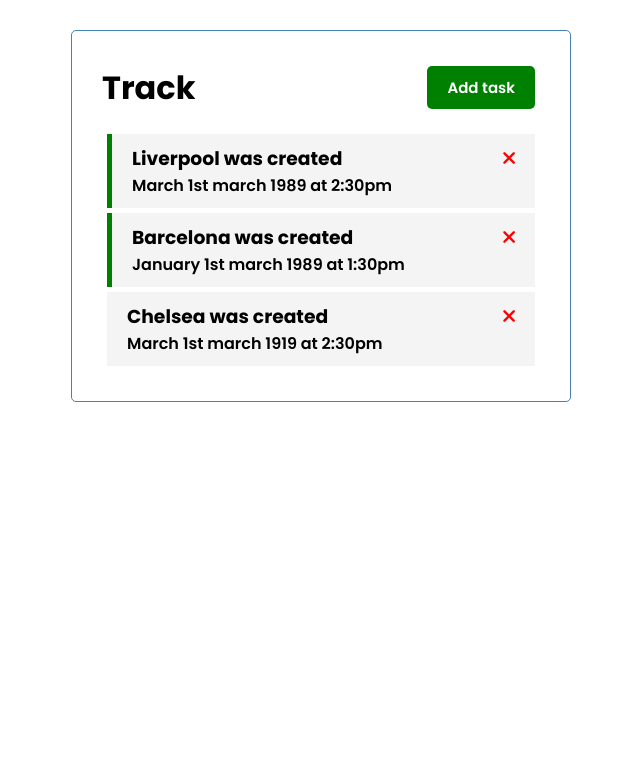
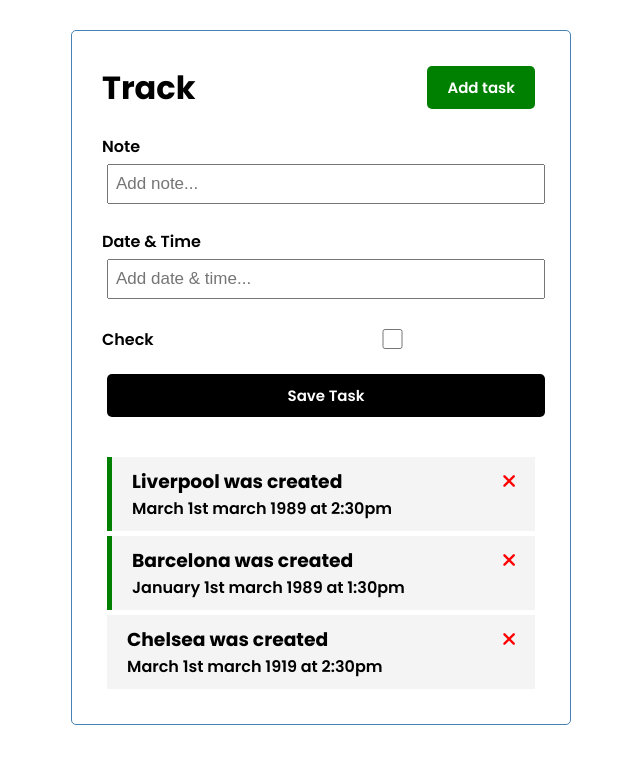
Before and after one commit to jahakholikulov002/vuejs-task-project, a Vue app: page / in a window 1280 px wide. Shown: the top 764 px of the page, without its empty margins (319-959 px from the left). Built offline with nearby package versions, Linux system fonts and the light colour scheme.

Commit message:
add new task

```diff
--- a/src/App.vue
+++ b/src/App.vue
@@ -1,47 +1,57 @@
 <template>
   <div class="container">
     <Header title="Track" />
-     <Tasks @delete-task="deleteTask" :tasks="tasks"/>
+    <AddTask @add-task="addTask" />
+    <Tasks @toggle-reminder="toggleReminder" @delete-task="deleteTask" :tasks="tasks" />
   </div>
 
 </template>
 <script>
 import Header from '@/components/Header';
 import Tasks from '@/components/Tasks';
+import AddTask from '@/components/AddTask'
 export default { // component larni export import qiliw uchun
   name: "App", // ismini registratsiya qlib olamiz
-  components:{ // registratsiyadan utagn componentlar
+  components: { // registratsiyadan utagn componentlar
     Header,
     Tasks,
+    AddTask,
   },
-  data(){
-    return{
-      tasks:[]
+  data() {
+    return {
+      tasks: []
     }
   },
-  methods:{
-    deleteTask(id){
-      if(confirm('Are you sure to delete?')){
-        this.tasks = this.tasks.filter((task)=>task.id !== id)
-      }
+  methods: {
+    addTask(task){
+      this.tasks = [...tasks, task]
+    },
+    deleteTask(id) {
+      if (confirm('Are you sure to delete?')) {
+        this.tasks = this.tasks.filter((task) => task.id !== id)
       }
     },
-  created(){
-    this.tasks=[  //  Bu yerda biz qullayotgan "this." methodi bizning data ga teng
+    toggleReminder(id) {
+      this.tasks = this.tasks.map((task) => task.id === id ? { ...task, reminder: !task.reminder } : task)
+
+    }
+  },
+  created() {
+    this.tasks = [  //  Bu yerda biz qullayotgan "this." methodi bizning data ga teng
       {
-        id:1,
+        id: 1,
         text: 'Liverpool was created',
         day: 'March 1st march 1989 at 2:30pm',
         reminder: true
       },
       {
-        id:2,
+        id: 2,
         text: 'Barcelona was created',
         day: 'January 1st march 1989 at 1:30pm',
         reminder: true
       },
       {
-        id:3,
+        id: 3,
         text: 'Chelsea was created',
         day: 'March 1st march 1919 at 2:30pm',
         reminder: false
@@ -56,15 +66,17 @@
 <style>
 @import url('https://fonts.googleapis.com/css?family=Poppins:ital,wght@0,600;0,700;1,400;1,500&display=swap');
 
- *{
+* {
   box-sizing: border-box;
   padding: 0;
   margin: 0;
 }
- body{
+
+body {
   font-family: "Poppins", sans-serif;
 }
- .container{
+
+.container {
   max-width: 500px;
   margin: 30px auto;
   overflow: auto;
@@ -73,7 +85,8 @@
   padding: 30px;
   border-radius: 5px;
 }
-.btn{
+
+.btn {
   display: inline-block;
   background: #000;
   color: #fff;
@@ -86,13 +99,16 @@
   font-size: 15px;
   font-family: inherit;
 }
-.btn:focus{
+
+.btn:focus {
   outline: none;
 }
-.btn:active{
+
+.btn:active {
   transform: scale(0.98);
 }
-.btn-block{
+
+.btn-block {
   display: block;
   width: 100%;
 }
--- /dev/null
+++ b/src/components/AddTask.vue
@@ -0,0 +1,91 @@
+<template>
+    <form @submit="onSubmit" class="add-form">
+        <div class="form-control">
+            <label>Note</label>
+            <input v-model="text" type="text" name="text" placeholder="Add note...">
+        </div>
+        <div class="form-control">
+            <label>Date & Time</label>
+            <input v-model="day" type="text" name="day" placeholder="Add date & time...">
+        </div>
+        <div class="form-control form-control-check">
+            <label>Check</label>
+            <input v-model="reminder" type="checkbox" value="reminder">
+        </div>
+        <input type="submit" value="Save Task" class="btn btn-block">
+    </form>
+</template>
+<script>
+export default {
+    name: 'AddATask',
+    data() {
+        return { // bu function orqali inputlarimizni ovoldik (v-model=== orqali)
+            text: '',
+            day: '',
+            reminder: false
+        }
+    },
+    methods: {
+        onSubmit(e) {
+            e.preventDefault();
+            if (!this.text) {
+                alert('Please, add note! ')
+                return
+            }
+
+            const newTask = {
+                id: Math.floor(Math.random() * 100000),
+                text: this.text,
+                day: this.day,
+                reminder: this.reminder
+            }
+            this.$emit('add-task', newTask)
+
+            this.text = ''
+            this.day = ''
+            this.reminder = false
+
+        }
+
+
+    }
+}
+
+</script>
+
+<style scoped>
+.add-form {
+    margin-bottom: 40px;
+}
+
+.form-control {
+    margin: 20px 0;
+}
+
+.form-control label {
+    display: block;
+}
+
+.form-control input {
+    width: 100%;
+    height: 40px;
+    margin: 5px;
+    padding: 3px 7px;
+    font-size: 17px;
+}
+
+.form-control-check {
+    display: flex;
+    align-items: center;
+    justify-content: space-between;
+}
+
+.form-control-check label {
+    flex: 1;
+}
+
+.form-control-check input {
+    flex: 2;
+    height: 20px;
+}
+</style>
--- a/src/components/Task.vue
+++ b/src/components/Task.vue
@@ -1,7 +1,7 @@
 <template>
-    <div :class="[task.reminder ? 'reminder' : '', 'task']">
+    <div @dblclick="$emit('toggle-reminder', task.id)" :class="[task.reminder ? 'reminder' : '', 'task']">
         <h3>{{task.text}}
-            <i @click="onDelete(task.id)"
+            <i @click="$emit('delete-task', task.id)"
                 class="fas fa-times">
             </i>
         </h3>
@@ -18,12 +18,7 @@
     props: {
         task: Object,
     },
-    methods: {
-        onDelete(id) {
-            this.$emit('delete-task', id)
 
-        }
-    }
 }
 </script>
 
--- a/src/components/Tasks.vue
+++ b/src/components/Tasks.vue
@@ -1,6 +1,6 @@
 <template>
     <div :key="task.id" v-for="task in tasks">
-        <Task @delete-task="$emit('delete-task', task.id)" :task="task" />
+        <Task @toggle-reminder="$emit('toggle-reminder',task.id)" @delete-task="$emit('delete-task', task.id)" :task="task" />
     </div>
 
 
@@ -16,7 +16,7 @@
     components: {
         Task,
     },
-    emits: ['delete-task']
+    emits: ['delete-task','toggle-reminder']
 }
 </script>
 
```
Also changed, not shown: src/router/index.js (+21 -21 lines). Lines whose indentation alone changed are shown as unchanged.
